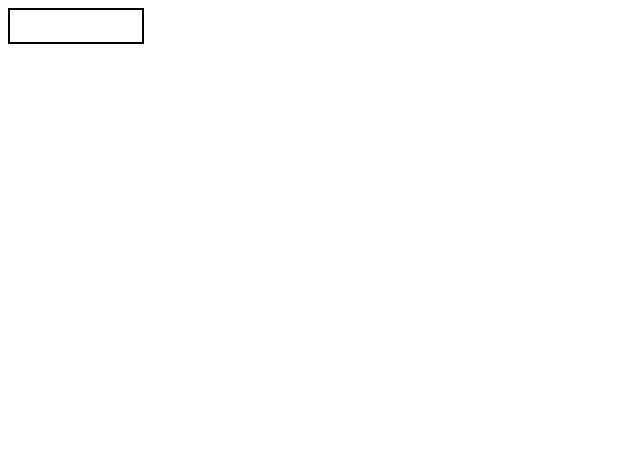
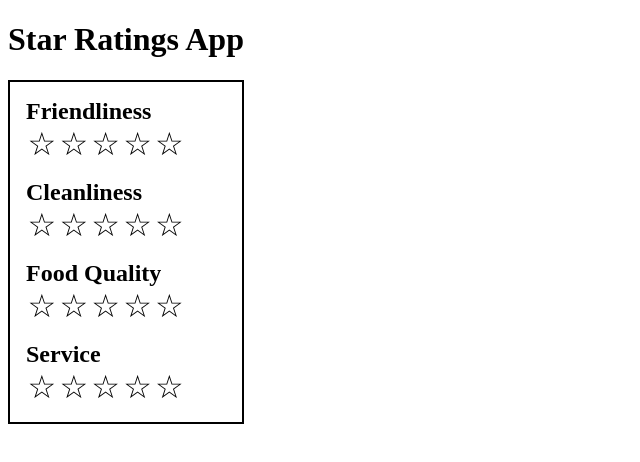
Before and after one commit to Kgomotsolouisaseema/17Projects-, a plain HTML site: page 10-starRating/index.html in a window 1280 px wide. Shown: the whole page, without its empty margins (0-640 px from the left). Drawn offline with Linux system fonts and the light colour scheme.

Commit message:
star done

```diff
--- a/10-starRating/index.html
+++ b/10-starRating/index.html
@@ -8,6 +8,7 @@
     <script src="script.js" defer></script>
 </head>
 <body>
+    <h1>Star Ratings App </h1>
     <div id="ratings"></div>
 
 </body>
--- a/10-starRating/script.js
+++ b/10-starRating/script.js
@@ -0,0 +1,90 @@
+//Initial set of questions with labels ratings set to 0
+const initialQuestions = [
+    {
+        label: "Friendliness",
+        rating : 0,
+    },
+    {
+        label: "Cleanliness",
+        rating : 0,
+    },
+    {
+        label: "Food Quality",
+        rating : 0,
+    },
+    {
+        label: "Service",
+        rating : 0,
+    },
+];
+
+
+//Retrieve stored questions from localStorage and parse them
+const storedQuestions =JSON.parse(localStorage.getItem('storedQuestions') ) ;
+
+//use stored questions if available, otherwise use initial questions
+const questions = storedQuestions || initialQuestions;
+
+
+//Function to create rating component for a given question
+const makeStarRating = question =>{
+    //Created a container div element
+    const container = document.createElement('div')
+    //Create a label and set its text content to the question label
+    const label = document.createElement('label')
+    label.textContent = question.label;
+    label.classList.add('rating-label') //added a class to the label
+    //Append the label to the container
+    container.appendChild(label);
+    //Append the star ratingelements to the container
+    container.appendChild(makeStars(5, question));
+
+    return container; //Return  the container element
+}
+
+
+//function to create star element for rating
+const makeStars = (maxValue , question)=>{
+    //Create a container div for stars
+    const starContainer = document.createElement("div")
+
+    //Loop to create each star element
+    for (let starPosition = 1 ; starPosition<= maxValue ; starPosition++){
+        const starElement = document.createElement('span') //create aspan element for a star
+        starContainer.appendChild(starElement); //Append the star element to the container
+        starElement.classList.add('star') ; //add general star class
+        //Set the class based on the current rating
+        if(starPosition <= question.rating){
+            starElement.classList.add('filled'); //add 'filled' class if the star position is within the rating
+        }else{
+            starElement.classList.add('empty') // add 'empty' class otherwise
+        }
+
+        //add click event listenre to update the rating
+        starElement.onclick = () =>{
+            for (let i =0 ; i< maxValue; i ++){
+                //update the classes for each star based on the clicked position
+                if(i < starPosition){
+                    starContainer.children[i].classList.add('filled')
+                }else{
+                    starContainer.children[i].classList.remove('filled');
+                    starContainer.children[i].classList.add('empty');
+                }
+            }
+            //update the rating of the question and save to localstorage
+            question.rating = starPosition;
+            localStorage.setItem('storedQuestions' , JSON.stringify(questions));
+        }
+    }
+
+    return starContainer;  //return the star container element
+}
+
+//get the element where ratings will be displayed
+const ratingElement = document.getElementById("ratings");
+
+//for each question , create and append the star rating component
+questions.forEach(question => {
+    ratingElement.appendChild(makeStarRating(question))
+
+});
--- a/10-starRating/style.css
+++ b/10-starRating/style.css
@@ -4,5 +4,31 @@
     gap: 1rem ;
     border: 2px solid black;
     padding: 1rem;
-    width: 100px;
+    width: 200px;
 }
+
+/*  ☆★ */
+
+
+.rating-label{
+    font-size: 1.5rem;
+    font-weight: bold;
+    margin-bottom: 0.5rem;
+}
+
+.star{
+    font-size: 2rem;
+    cursor: pointer;
+    margin: 0 0.1rem;
+}
+
+.star:before{
+    content: '☆';
+    color: black;
+    cursor: pointer;
+}
+
+.star.filled::before{
+    content: '★';
+    /* color: black; */
+}
```
